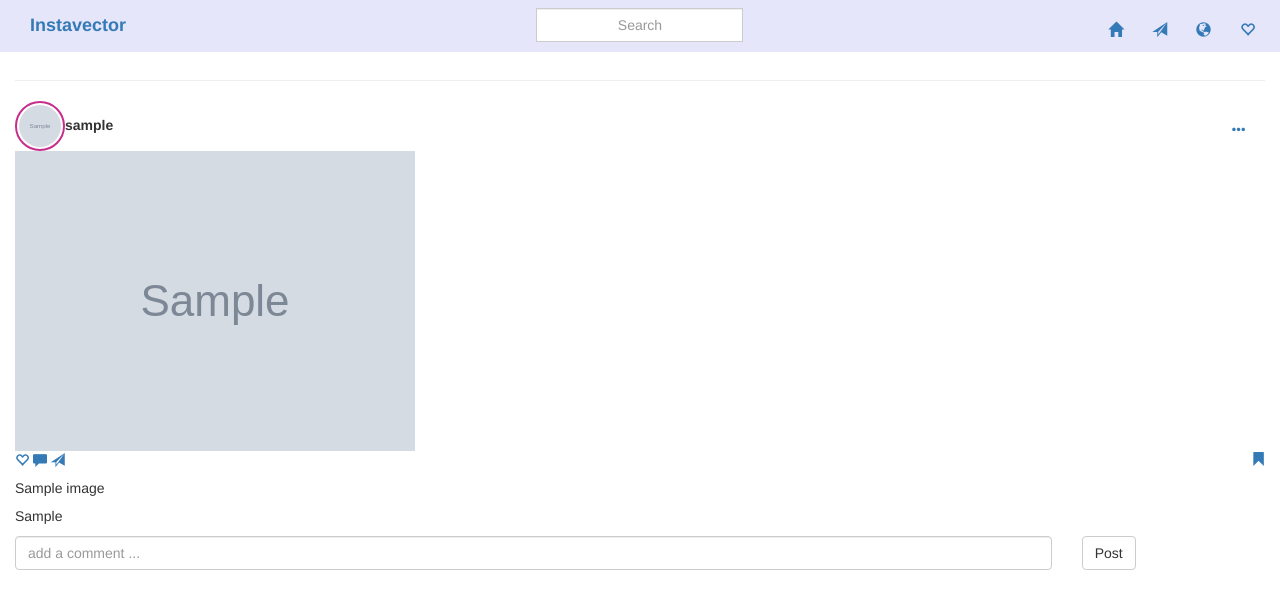
After one commit to Vector254/instavector, a Django app: page /post/1 in a window 1280 px wide. The commit adds this page. Shown: the top 609 px of the page. Run offline with Django 3.2, Linux system fonts and the light colour scheme; tables that the repository leaves empty hold one stand-in row (values such as "Sample post"); grey boxes marked "Sample" are stand-in pictures; some libraries are stand-ins or nearby versions.

Commit message:
i,plement view single post

```diff
--- a/instavector/models.py
+++ b/instavector/models.py
@@ -11,6 +11,8 @@ class Image(models.Model):
     likes =  models.ManyToManyField(User, related_name='likes', blank=True, )
     profile = models.ForeignKey('Profile', on_delete=models.CASCADE, null='True', blank=True)
     date_posted = models.DateTimeField(default=timezone.now)
+    def __str__(self):
+        return self.name
 
     def save_image(self):
         self.save()
--- a/instavector/templates/index.html
+++ b/instavector/templates/index.html
@@ -38,7 +38,7 @@
               </div>
         </div>
         <div class="card-body">
-            <img src="{{image.image.url}}" alt="">
+            <a href="post/{{image.pk}}/"><img src="{{image.image.url}}" alt=""></a>
           <div class="reactions">
               <a href=""><i class="glyphicon glyphicon-heart-empty"></i></a>
               <a href=""><i class="glyphicon glyphicon-comment"></i></a>
@@ -49,6 +49,7 @@
           <p class="card-text">{{image.caption}}</p>
 
         </div>
+        <small class="text-muted">{{image.date_posted|date:"F d, Y"}}</small>
         <div class="card-footer text-muted">
             <div class="row">
                 <div class="col-md-10">
--- /dev/null
+++ b/instavector/templates/post_detail.html
@@ -0,0 +1,58 @@
+{% extends 'base.html'%}
+
+{% block content %}
+
+
+{{block.super}}
+<style>
+  body{
+    margin-top: 60px;
+  }
+</style>
+<div class="container-fluid">
+<div class="card ">
+    <div class="card-header">
+      <img id="card-img" src="{{image.author.profile.profile_picture.url}}" alt=""><b>{{image.author}}</b>
+        <a class="more" href="#modalCenter" data-toggle="modal"><i class="glyphicon glyphicon-option-horizontal"></i></a>
+        <!--modal-->
+        <div class="modal fade" id="modalCenter"     tabindex="-1" role="dialog" aria-labelledby="mySmallModalLabel" aria-hidden="true">
+            <div class="modal-dialog modal-sm">
+              <div class="modal-content">
+                <a href="">report</a><br><hr>
+                <a href="">unfollow</a><br><hr>
+                <a href="">go to post</a><br><hr>
+                <a href="">share</a><br><hr>
+                <a href="">copy link</a><br><hr>
+                <a href="">embed</a><br><hr>
+                <button type="button" class="btn btn-secondary text-center" data-dismiss="modal">Close</button>
+
+              </div>
+            </div>
+          </div>
+    </div>
+    <div class="card-body">
+        <img src="{{image.image.url}}" alt="">
+      <div class="reactions">
+          <a href=""><i class="glyphicon glyphicon-heart-empty"></i></a>
+          <a href=""><i class="glyphicon glyphicon-comment"></i></a>
+          <a href=""><i class="glyphicon glyphicon-send"></i></a>
+          <a href=""><i class="glyphicon glyphicon-bookmark" style="float: right;"></i></a>
+      </div>
+      <h5 class="card-title">{{image.name}}</h5>
+      <p class="card-text">{{image.caption}}</p>
+
+    </div>
+    <div class="card-footer text-muted">
+        <div class="row">
+            <div class="col-md-10">
+            <input type="text-area" class="form-control" placeholder="add a comment ...">
+            </div>
+            <div class="col-md-2">
+            <button class="btn btn-default">Post</button>
+            </div>
+        </div>
+    </div>
+  </div>
+</div>
+
+{% endblock %}
--- a/instavector/urls.py
+++ b/instavector/urls.py
@@ -2,12 +2,15 @@ from django.conf.urls import url, include
 from . import views
 from django.conf import settings
 from django.conf.urls.static import static
-from .views import PostListView
+from .views import PostListView, PostDetailView
+
 
 
 urlpatterns=[
     url('^$',PostListView.as_view(),name = 'index'),
+    url(r'^post/(\d+)',views.detail,name = 'detail'),
     url('accounts/', include('django.contrib.auth.urls')),
+
 
 
 ]
--- a/instavector/views.py
+++ b/instavector/views.py
@@ -5,7 +5,8 @@ from django.contrib.auth import login, authenticate
 from .models import Image,Comment,Profile
 from django.contrib import messages
 from .forms import UserRegistrationForm
-from django.views.generic import ListView
+from django.views.generic import ListView, DetailView
+from django.db.models.base import ObjectDoesNotExist
 
 # Create your views here.
 def register(request):
@@ -31,6 +32,19 @@ class PostListView(ListView):
     context_object_name = 'images'
     ordering = ['-date_posted']
 
+class PostDetailView(DetailView):
+    model = Image
+
+def detail(request,post_id):
+    try:
+        image = Image.objects.get(id=post_id)
+    except ObjectDoesNotExist:
+        raise Http404()
+    return render(request,"post_detail.html", {"image":image})
+
+
+
+
 @login_required
 def profile(request):
     posts = Image.get_images()
--- a/project/urls.py
+++ b/project/urls.py
@@ -17,6 +17,7 @@ from django.contrib import admin
 from django.contrib.auth import views as auth_views
 from django.conf.urls import url,include
 from instavector import views as user_views
+from instavector.views import PostDetailView
 
 
 urlpatterns = [
@@ -26,5 +27,8 @@ urlpatterns = [
     url('login/', auth_views.LoginView.as_view(), name='login'),
     url('logout/', auth_views.LogoutView.as_view(template_name='registration/logout.html'), name='logout'),
     url('profile/', user_views.profile, name='profile'),
+    url('post/<int:pk>/',PostDetailView.as_view(),name = 'detail'),
+
+
 
 ]
```
